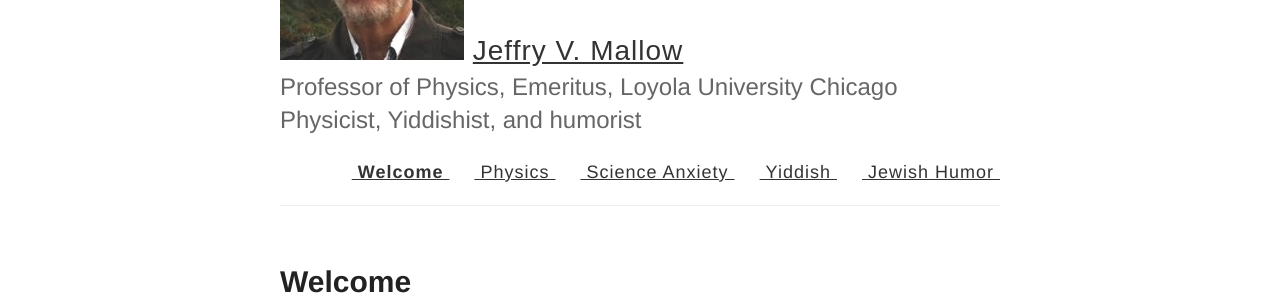
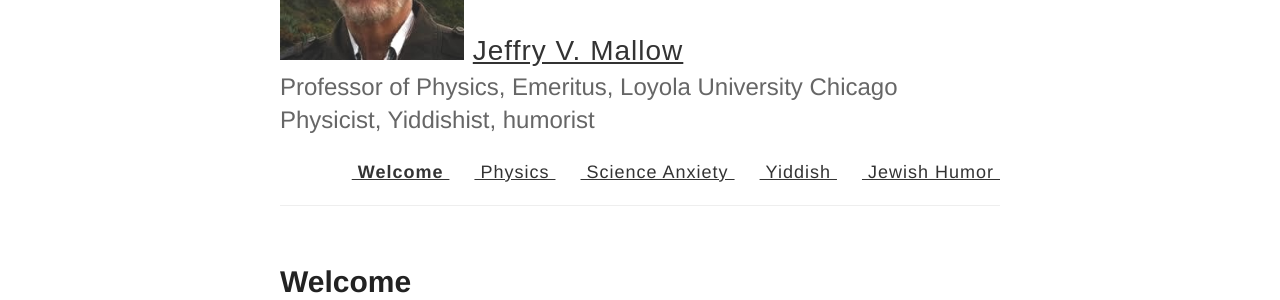
Before and after one commit to jvmallow/jvmallow.github.io, a Jekyll site: the page built from welcome.md, in a window 1280 px wide. Shown: the part 144-444 px from the top of the page. Built offline with Jekyll 4.4.1, drawn with Linux system fonts in a browser that asks for light colours.

Commit message:
Update _config.yml

```diff
--- a/_config.yml
+++ b/_config.yml
@@ -8,7 +8,7 @@ name_font: Papyrus,fantasy
 tagline:
 
 # Short description on home page
-description: <font size=5>Professor of Physics, Emeritus, Loyola University Chicago<br/>Physicist, Yiddishist, and humorist</font>
+description: <font size=5>Professor of Physics, Emeritus, Loyola University Chicago<br/>Physicist, Yiddishist, humorist</font>
 
 # Picture on home page
 avatar: /images/jvmallow.jpeg
```
